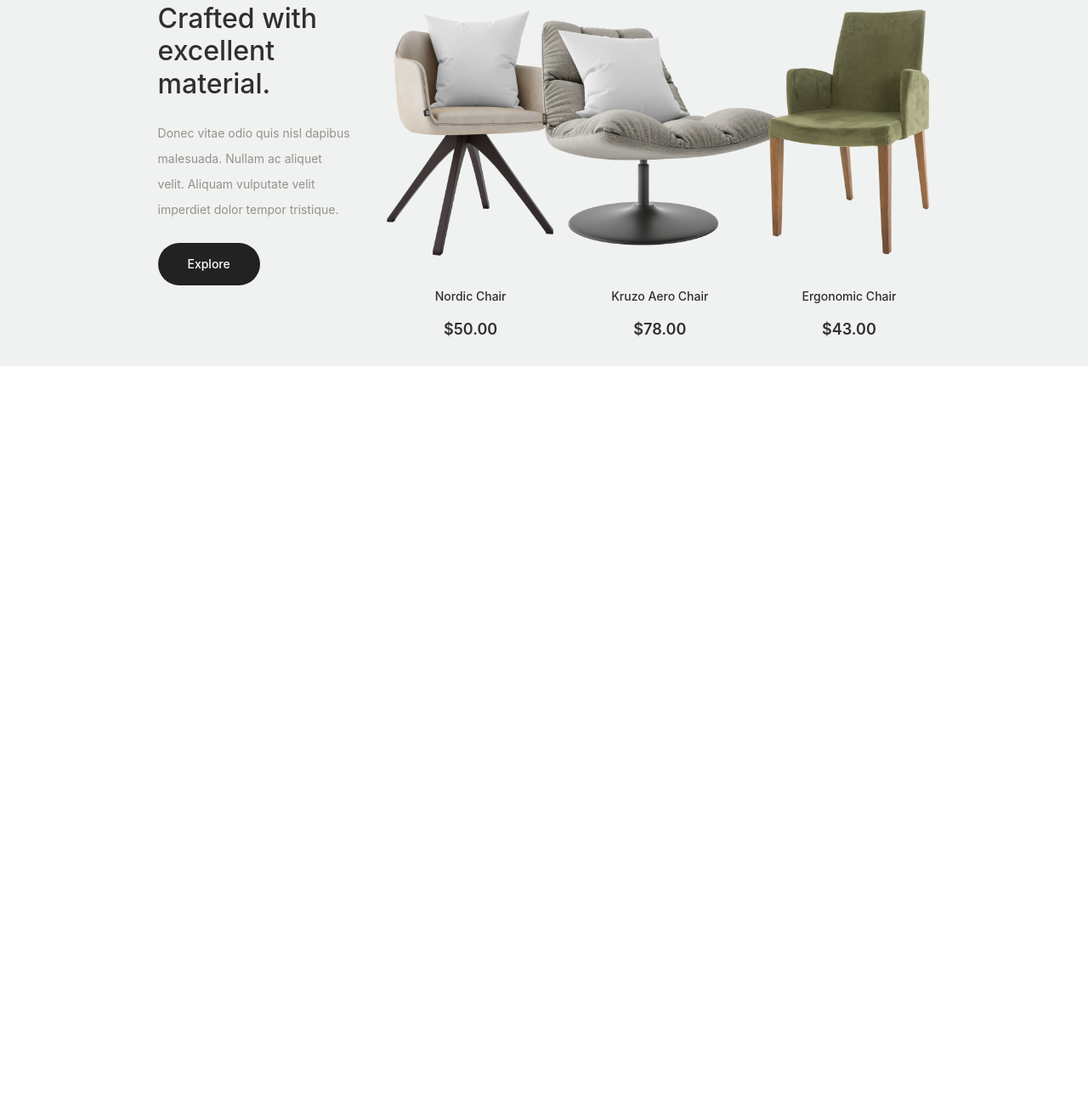
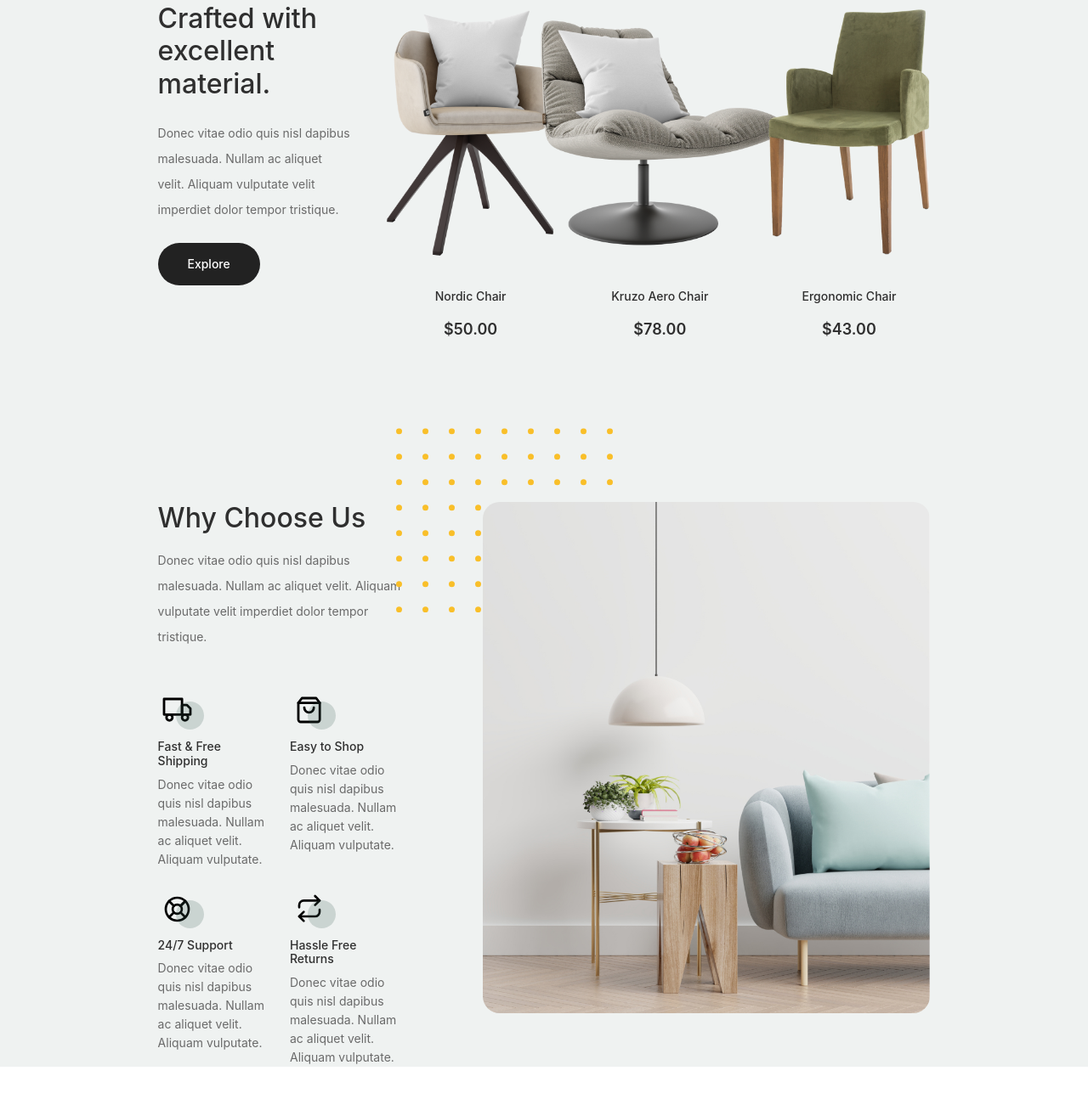
Before and after one commit to minhtan4711/sun-ojt-training, a website with bundled scripts: page src/html/index.html in a window 1280 px wide. Shown: the part 779-2073 px from the top of the page at 85% size. Before the commit the page ends 1290 px from the top, so only its background shows below. Built offline with nearby package versions, Linux system fonts and the light colour scheme.

Commit message:
build: build middle content why choose us

```diff
--- a/src/html/index.html
+++ b/src/html/index.html
@@ -194,8 +194,76 @@
 						</div>
 					</div>
 					<div class="middle__content-why">
-						<div class="middle__content-why-left"></div>
-						<div class="middle__content-why-right"></div>
+						<div class="middle__content-why-left">
+							<div class="middle__content-why-left-title">
+								<div class="middle__content-why-left-title--big">
+									Why Choose Us
+								</div>
+								<div class="middle__content-why-left-title--small">
+									Donec vitae odio quis nisl dapibus malesuada. Nullam ac
+									aliquet velit. Aliquam vulputate velit imperdiet dolor tempor
+									tristique.
+								</div>
+							</div>
+							<div class="middle__content-why-left-item">
+								<div class="middle__content-why-left-item-wrap">
+									<div class="middle__content-why-left-item-wrap-icon">
+										<img src="../assets/images/truck.svg" alt="truck icon" />
+									</div>
+									<h3 class="middle__content-why-left-item-wrap-title">
+										Fast & Free Shipping
+									</h3>
+									<div class="middle__content-why-left-item-wrap-des">
+										Donec vitae odio quis nisl dapibus malesuada. Nullam ac
+										aliquet velit. Aliquam vulputate.
+									</div>
+								</div>
+								<div class="middle__content-why-left-item-wrap">
+									<div class="middle__content-why-left-item-wrap-icon">
+										<img src="../assets/images/bag.svg" alt="bag icon" />
+									</div>
+									<h3 class="middle__content-why-left-item-wrap-title">
+										Easy to Shop
+									</h3>
+									<div class="middle__content-why-left-item-wrap-des">
+										Donec vitae odio quis nisl dapibus malesuada. Nullam ac
+										aliquet velit. Aliquam vulputate.
+									</div>
+								</div>
+								<div class="middle__content-why-left-item-wrap">
+									<div class="middle__content-why-left-item-wrap-icon">
+										<img src="../assets/images/support.svg" />
+									</div>
+									<h3 class="middle__content-why-left-item-wrap-title">
+										24/7 Support
+									</h3>
+									<div class="middle__content-why-left-item-wrap-des">
+										Donec vitae odio quis nisl dapibus malesuada. Nullam ac
+										aliquet velit. Aliquam vulputate.
+									</div>
+								</div>
+								<div class="middle__content-why-left-item-wrap">
+									<div class="middle__content-why-left-item-wrap-icon">
+										<img src="../assets/images/return.svg" alt="return icon" />
+									</div>
+									<h3 class="middle__content-why-left-item-wrap-title">
+										Hassle Free Returns
+									</h3>
+									<div class="middle__content-why-left-item-wrap-des">
+										Donec vitae odio quis nisl dapibus malesuada. Nullam ac
+										aliquet velit. Aliquam vulputate.
+									</div>
+								</div>
+							</div>
+						</div>
+						<div class="middle__content-why-right">
+							<div class="middle__content-why-right-image">
+								<img
+									src="../assets/images/why-choose-us-img.jpg"
+									alt="why-choose-us"
+								/>
+							</div>
+						</div>
 					</div>
 					<div class="middle__content-benefit">
 						<div class="middle__content-benefit-left"></div>
--- a/src/style/_mixins.scss
+++ b/src/style/_mixins.scss
@@ -10,6 +10,13 @@
 	width: 71%;
 	height: fit-content;
 	margin: auto;
+}
+
+@mixin title($color) {
+	font-size: 2rem;
+	font-weight: 450;
+	line-height: 1.2;
+	color: $color;
 }
 
 @mixin sub-title($color) {
--- a/src/style/_variables.scss
+++ b/src/style/_variables.scss
@@ -13,6 +13,6 @@ $button-text-primary-color: #2f2f2f;
 $button-primary-color: #ffc107;
 $button-text-secondary-color: #ffffff;
 $button-secondary-color: transparent;
-$sub-title-secondary-color: #959188;
+$sub-title-secondary-color: #6a6a6a;
 $sub-title-main-color: #718980;
 $shadow-color: #dce5e4;
--- a/src/style/main.scss
+++ b/src/style/main.scss
@@ -180,10 +180,7 @@ body {
 				width: 25%;
 
 				&-title {
-					font-size: 2rem;
-					font-weight: 450;
-					line-height: 1.2;
-					color: $text-color;
+					@include title($text-color);
 					margin-bottom: 1.5rem;
 				}
 
@@ -298,5 +295,88 @@ body {
 				}
 			}
 		}
+
+		&-why {
+			display: flex;
+			justify-content: space-between;
+			gap: 6rem;
+			margin-top: 10rem;
+
+			&-left {
+				&-title {
+					margin-bottom: 3rem;
+
+					&--big {
+						@include title($text-color);
+						margin-bottom: 1rem;
+					}
+					&--small {
+						@include sub-title($sub-title-secondary-color);
+					}
+				}
+
+				&-item {
+					display: grid;
+					grid-template-columns: repeat(2, 1fr);
+					gap: 1.5rem;
+
+					&-wrap {
+						&-icon {
+							position: relative;
+							display: inline-block;
+							margin-bottom: 12px;
+
+							&::before {
+								content: "";
+								width: 33px;
+								height: 33px;
+								position: absolute;
+								background: rgba(59, 93, 80, 0.2);
+								border-radius: 50%;
+								right: -8px;
+								bottom: 0;
+							}
+						}
+
+						&-title {
+							font-size: 14px;
+							color: #2f2f2f;
+						}
+
+						&-des {
+							font-size: 14px;
+							line-height: 22px;
+							color: #6a6a6a;
+						}
+					}
+				}
+			}
+
+			&-right {
+				&-image {
+					position: relative;
+					z-index: 1;
+					width: 526px;
+					height: 602px;
+
+					img {
+						border-radius: 20px;
+						width: 100%;
+					}
+
+					&::before {
+						position: absolute;
+						content: "";
+						width: 255px;
+						height: 217px;
+						background-image: url("../assets/images/dots-yellow.svg");
+						background-repeat: no-repeat;
+						background-size: contain;
+						transform: translate(-40%, -40%);
+						z-index: -1;
+					}
+				}
+			}
+		}
 	}
 }
```
